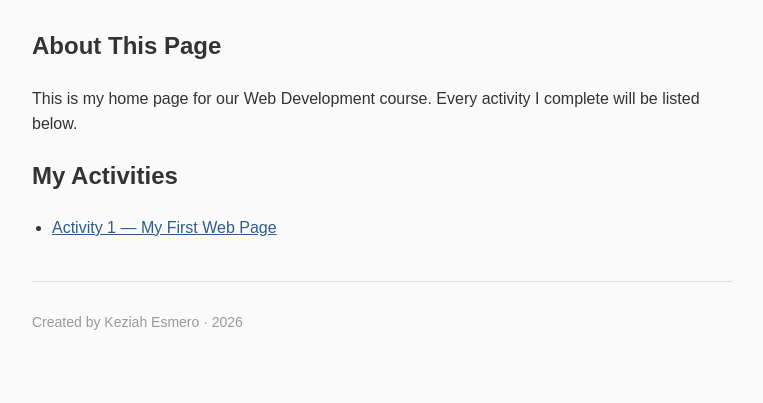
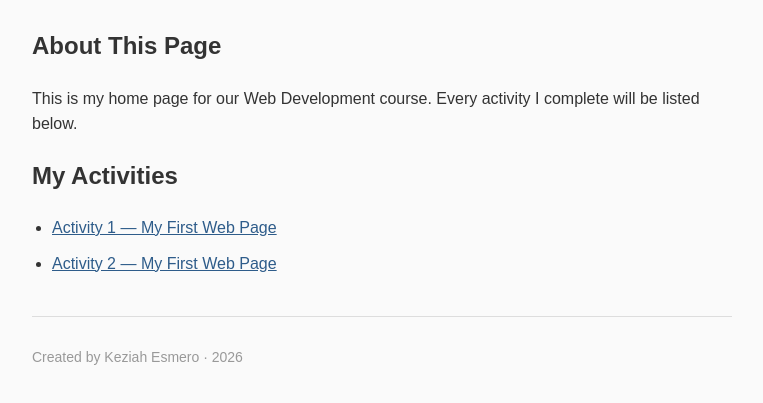
Before and after one commit to esmero-keziah/esmero_keziah, a plain HTML site: page index.html in a window 1280 px wide. Shown: the part 191-594 px from the top of the page, without its empty margins (258-1021 px from the left). Drawn offline with Linux system fonts and the light colour scheme.

Commit message:
update index page

```diff
--- a/index.html
+++ b/index.html
@@ -64,6 +64,8 @@
  <!-- Change the folder name and the activity title. -->
  <li><a href="https://esmero-keziah.github.io/keziahs-cosmetics/">Activity 1 — My First Web
 Page</a></li>
+<li><a href="https://esmero-keziah.github.io/makati-hidden-cafe/">Activity 2 — My First Web
+Page</a></li>
  <!-- ADD YOUR NEW ACTIVITY LINKS HERE -->
  </ul>
  </section>
```
